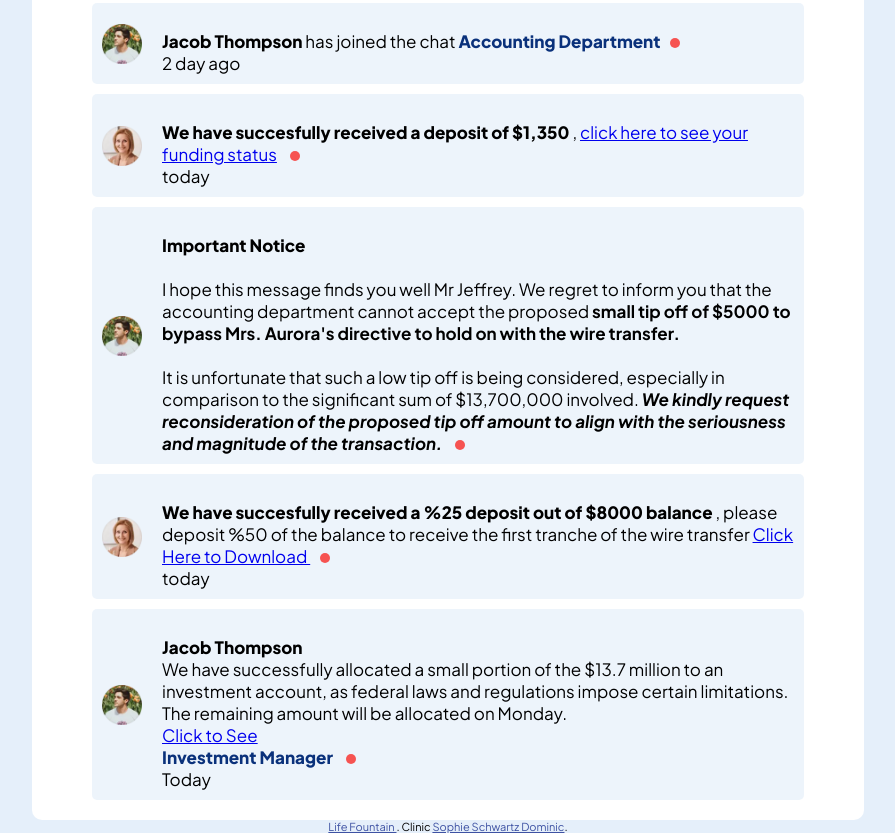
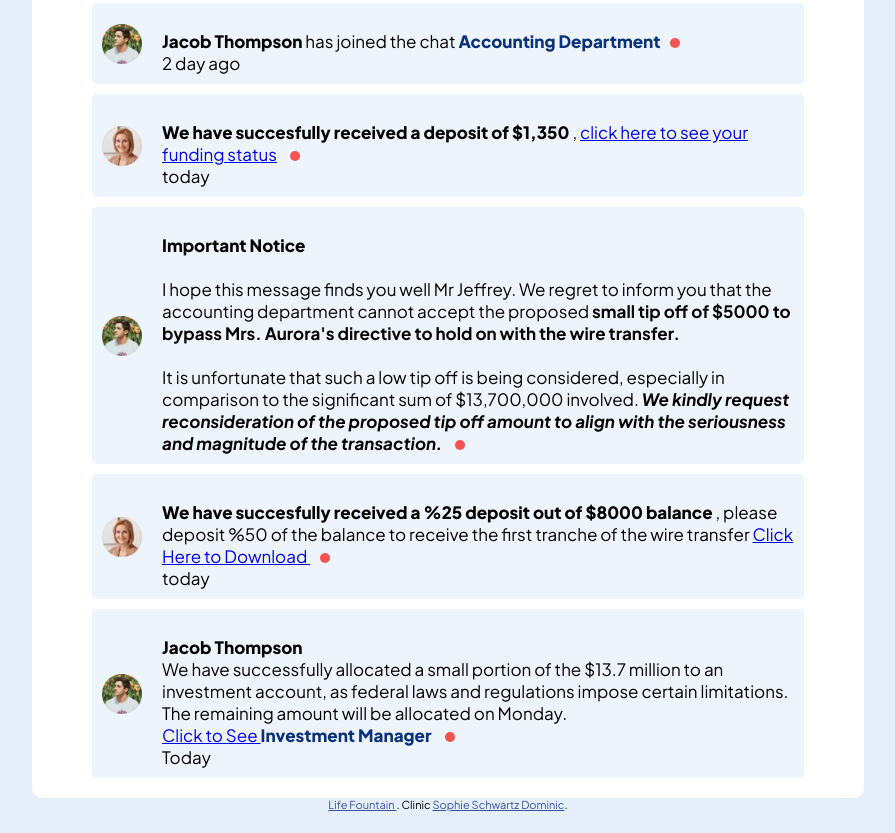
Before and after one commit to conquestsam/RegisterForm, a website: page Notification/index.html in a window 1280 px wide. Shown: the part 317-1150 px from the top of the page, without its empty margins (192-1087 px from the left). After the commit the page ends 1128 px from the top, so only its background shows below. Drawn offline with Linux system fonts and the light colour scheme; a web font is replaced by a local one.

Commit message:
Update index.html

```diff
--- a/Notification/index.html
+++ b/Notification/index.html
@@ -87,7 +87,7 @@
                   We have successfully allocated a small portion of the $13.7 million to an investment account, as federal laws and regulations impose certain limitations. The remaining amount will be allocated on Monday.
                   <a href="https://imgur.com/u8mn3uG"> <br>
                     Click to See </a>
-                   <span class="chess-club"> <br> Investment Manager </span></p>
+                   <span class="chess-club"> Investment Manager </span></p>
                    <p class="time">Today</p>
               </div>
         </div>
```
